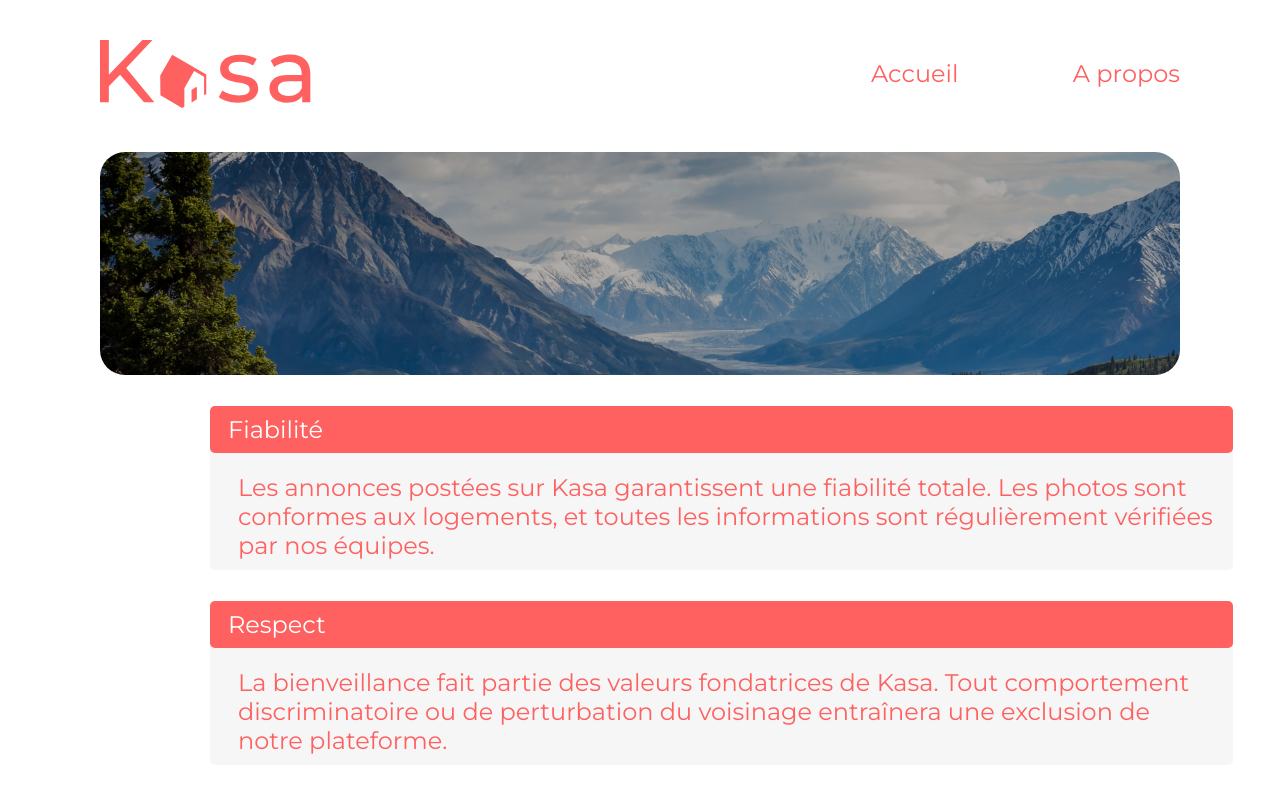
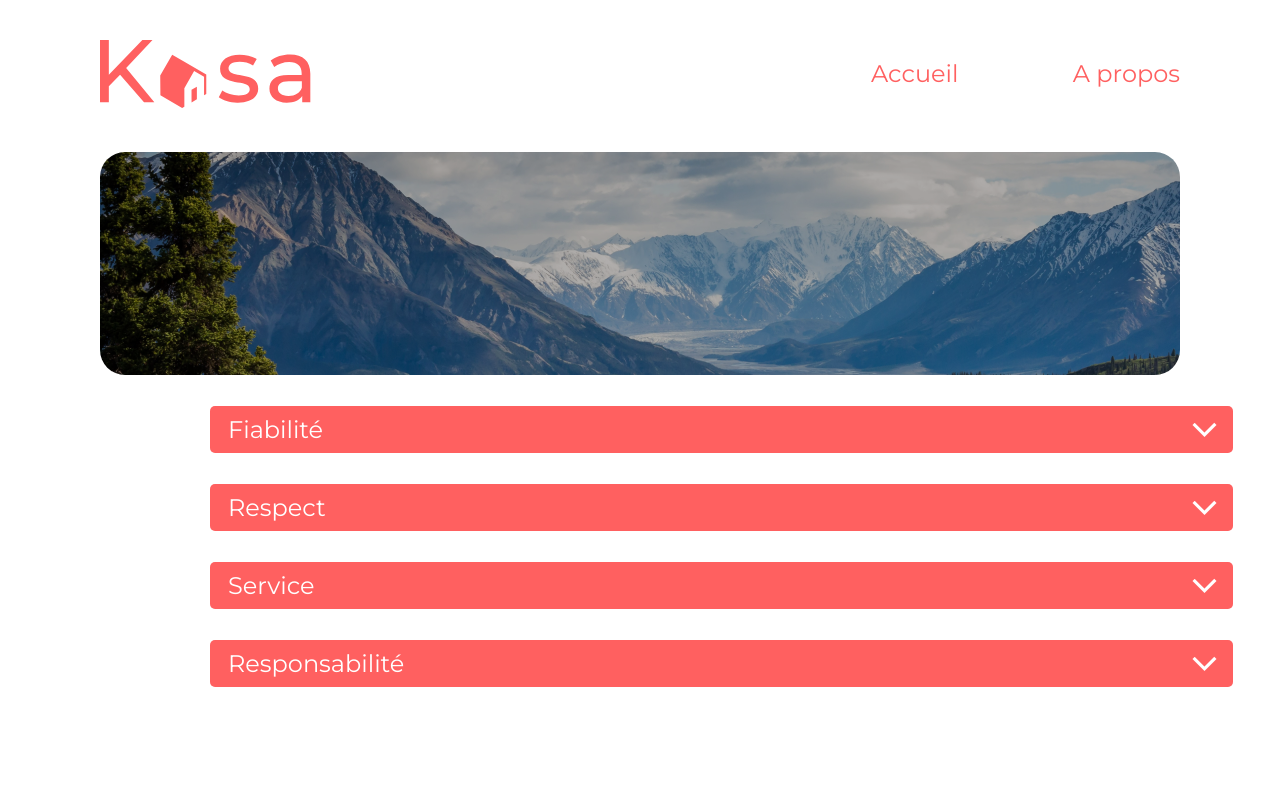
Before and after one commit to prasouk-ph/PrasoukPhoubandith_11_22022022, a React (Create React App) app: page /about in a window 1280 px wide. Shown: the top 794 px of the page. Built offline with nearby package versions, Linux system fonts and the light colour scheme.

Commit message:
Add toggle function to term component

```diff
--- a/src/About/About.css
+++ b/src/About/About.css
@@ -2,7 +2,7 @@
     margin-bottom: 200px;
 }
 
-.hero {
+.about-hero {
     margin: 0 100px 31px 100px;
     border-radius: 25px;
     height: 223px;
--- a/src/About/About.jsx
+++ b/src/About/About.jsx
@@ -4,7 +4,7 @@ import Term from './Term/Term';
 function About() {
     return (
     <main className='about'>
-        <section className="hero">
+        <section className="about-hero">
         </section>
 
         <section className='term-container'>
--- a/src/About/Term/Term.css
+++ b/src/About/Term/Term.css
@@ -16,16 +16,30 @@
 .term-title {
     background: #ff6060;
     height: 47px;
+    width: 100%;
     color: white;
-
     font-weight: normal;
     align-items: center;
     margin: 0;
     padding: 0 18px;
 }
 
-.dropdown-content p {
+.accordion-content p {
     color: #ff6060;
     margin: 0;
     padding: 20px 18px 10px 28px;
 }
+
+.term-header {
+    position: relative;
+    display: flex;
+    flex-direction: row;
+    align-items: center;
+}
+
+.chevron-up,
+.chevron-down {
+    position: absolute;
+    align-items: center;
+    right: 16px;
+}
--- a/src/About/Term/Term.jsx
+++ b/src/About/Term/Term.jsx
@@ -1,12 +1,25 @@
+import React, { useState } from 'react';
+
 import './Term.css';
+import chevronUp from '../../assets/chevronUp.png';
+import chevronDown from '../../assets/chevronDown.png';
 
-function Term({termTitle, termContent}) {
+
+function Term({ termTitle, termContent }) {
+    const [isActive, setIsActive] = useState(false);
+
     return (
     <div className='term'>
+        <div className='term-header' onClick={() => setIsActive(!isActive)}>
             <h2 className='term-title'>{ termTitle }</h2>
-            <div className='dropdown-content'>
-                <p>{ termContent }</p>
+            {isActive ? <img className='chevron-up' src={chevronUp} alt="chevron up"/> : <img className='chevron-down' src={chevronDown} alt="chevron down"/>}
         </div>
+
+        {isActive &&
+            <div className='accordion-content'>
+                <p>{termContent}</p>
+            </div>
+        }
     </div>
   );
 }
--- a/src/Home/Home.css
+++ b/src/Home/Home.css
@@ -1,11 +1,11 @@
-.hero,
+.home-hero,
 .card-container {
     margin: 0 100px;
     border-radius: 25px;
     margin-bottom: 43px;
 }
 
-.hero {
+.home-hero {
     height: 223px;
     background: rgba(0, 0, 0, 0.3) url("../assets/homeHero.png");
     background-size: cover;
--- a/src/Home/Home.jsx
+++ b/src/Home/Home.jsx
@@ -4,7 +4,7 @@ import Card from './Card/Card';
 function Home() {
     return (
     <main>
-        <section className="hero">
+        <section className="home-hero">
             <p className='hero-text'>Chez vous, partout et ailleurs</p>
         </section>
 
```
Also changed, not shown: src/assets/chevronDown.png (added), src/assets/chevronUp.png (added).
